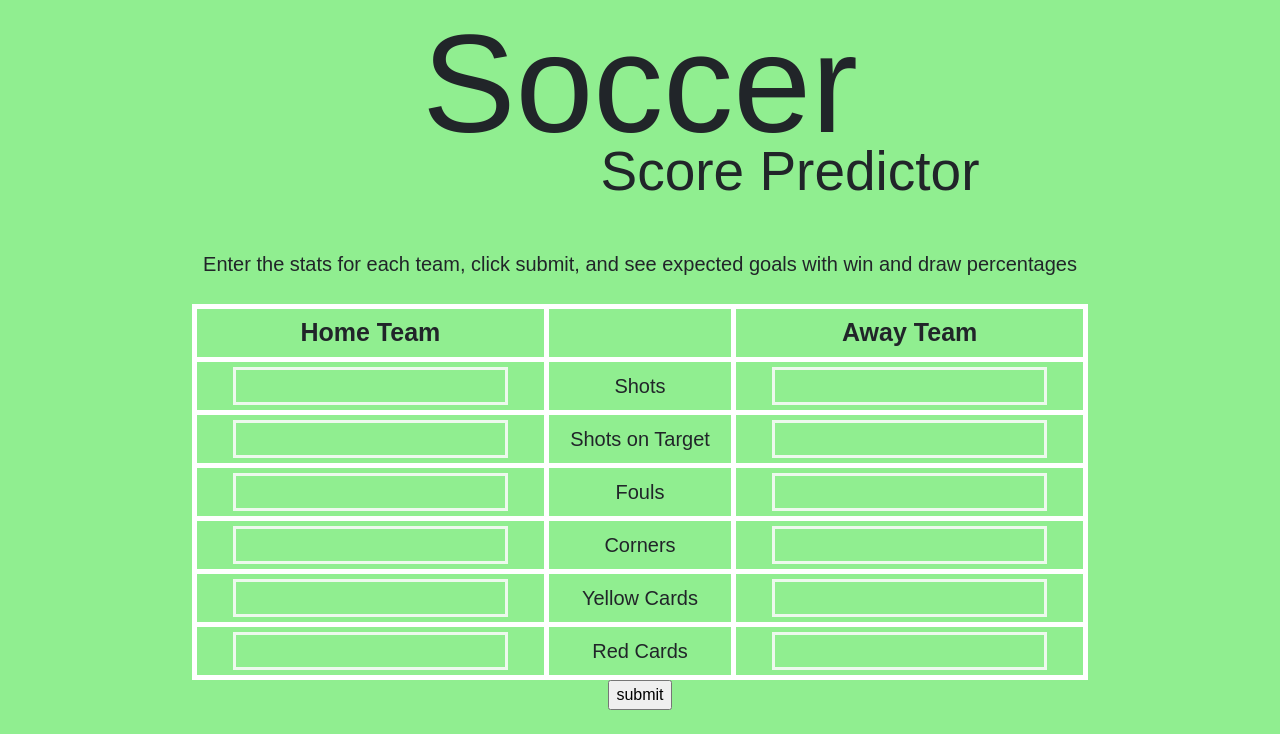
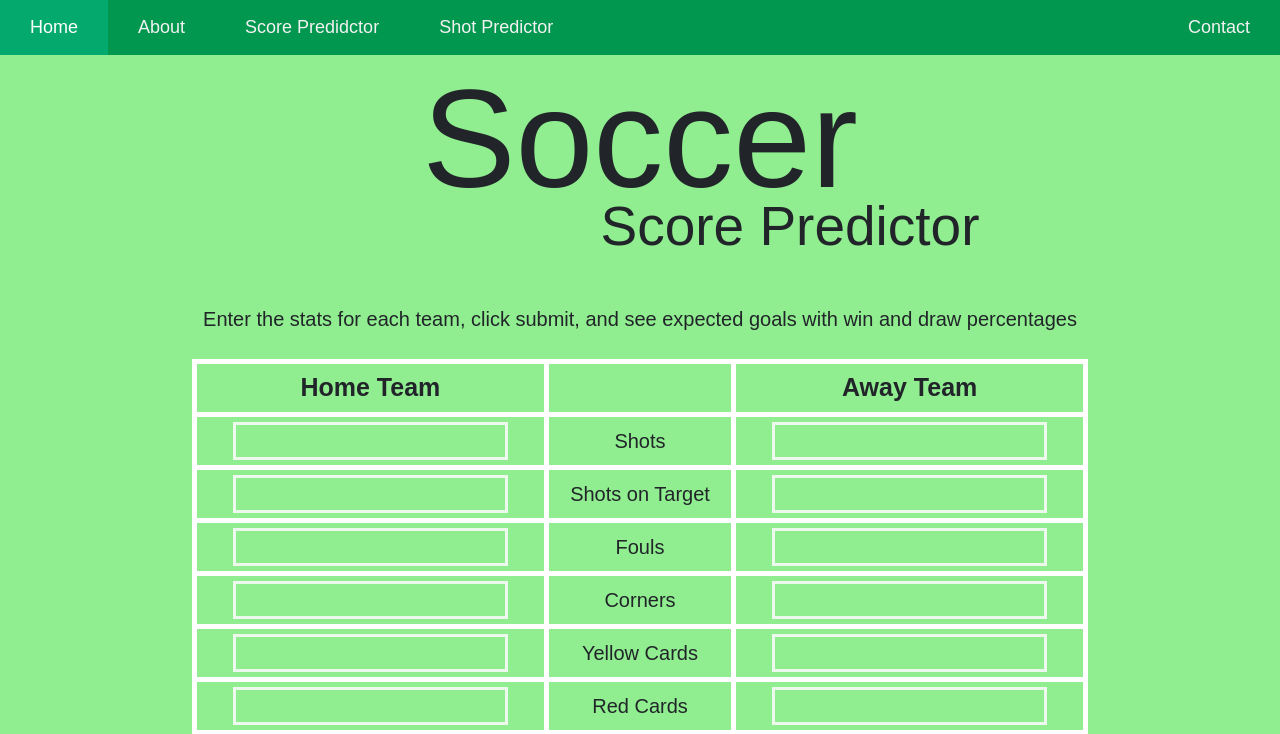
Before and after one commit to skvarnaj/Soccer-Predictor, a Flask app: page /homestats in a window 1280 px wide. Shown: the top 734 px of the page. Run offline with Flask 2, Linux system fonts and the light colour scheme; parts of the project's set-up code (start-up, migrations or seed data) failed here and were passed over.

Commit message:
feat: rough update to make site complete

```diff
--- a/main.py
+++ b/main.py
@@ -16,6 +16,48 @@ app.config['SECRET_KEY'] = 'b43e4b51d4f030a6f240c4bf5e41bcf5'
 app.config['SQLALCHEMY_DATABASE_URI'] = 'sqlite:///db.sqlite'
 
 db = SQLAlchemy(app)
+
+@app.route("/", methods = ['GET', 'POST'])
+def landing():
+    return render_template("home.html", title = 'landing')
+
+@app.route("/about", methods = ['GET', 'POST'])
+def about():
+    return render_template("about.html", title = 'about')
+
+@app.route("/contact", methods = ['GET', 'POST'])
+def contact():
+    return render_template("contact.html", title = 'contact')
+
+@app.route("/predictor", methods = ['GET', 'POST'])
+def index():
+    return render_template('homestats.html', title = 'homestats')
+
+@app.route('/homestats', methods = ['GET', 'POST'])
+def homestats():
+    return render_template('homestats.html', title = 'homestats')
+
+@app.route("/temp", methods = ['GET', 'POST'])
+def temp():
+    return render_template('temp.html', title = 'temp')
+
+@app.route("/preplot", methods = ['GET', 'POST'])
+def cordplot():
+    return render_template("cordplot.html", title = 'preplot')
+
+@app.route("/plot", methods = ['GET', 'POST'])
+def plot():
+    form_data = request.form
+    xcord = request.form.get('xcord')
+    ycord = request.form.get('ycord')
+    xcord = int(xcord)
+    ycord = int(ycord)
+    goal = Goal(xcord, ycord)
+    percent = goal.is_goal()
+    fig = goal.shot_chart()
+    fig.savefig('static/myplot.png',  pad_inches=0, dpi=300)
+
+    return render_template("plot.html", title = 'plot', fig = fig, form_data = form_data, xcord=xcord, ycord=ycord, percent=percent)
 
 @app.route('/prediction',  methods = ['GET', 'POST'])
 def prediction():
@@ -50,39 +92,5 @@ def prediction():
     cornersa = cornersa, yellowa = yellowa, reda = reda, XG_home = XG_home, XG_away = XG_away, percentages = percentages,
     home_win_percentage = home_win_percentage, away_win_percentage = away_win_percentage, draw_percentage = draw_percentage)
 
-@app.route("/predictor", methods = ['GET', 'POST'])
-def index():
-    return render_template('homestats.html', title = 'homestats')
-
-@app.route('/homestats', methods = ['GET', 'POST'])
-def homestats():
-    return render_template('homestats.html', title = 'homestats')
-
-@app.route("/temp", methods = ['GET', 'POST'])
-def temp():
-    return render_template('temp.html', title = 'temp')
-
-@app.route("/preplot", methods = ['GET', 'POST'])
-def cordplot():
-    return render_template("cordplot.html", title = 'preplot')
-
-@app.route("/", methods = ['GET', 'POST'])
-def landing():
-    return render_template("landing.html", title = 'landing')
-
-@app.route("/plot", methods = ['GET', 'POST'])
-def plot():
-    form_data = request.form
-    xcord = request.form.get('xcord')
-    ycord = request.form.get('ycord')
-    xcord = int(xcord)
-    ycord = int(ycord)
-    goal = Goal(xcord, ycord)
-    percent = goal.is_goal()
-    fig = goal.shot_chart()
-    fig.savefig('static/myplot.png',  pad_inches=0, dpi=300)
-
-    return render_template("plot.html", title = 'plot', fig = fig, form_data = form_data, xcord=xcord, ycord=ycord, percent=percent)
-
 if __name__ == "__main__":
     app.run(host="127.0.0.1", port=8080, debug=True)
--- /dev/null
+++ b/templates/about.html
@@ -0,0 +1 @@
+{%  extends "test.html" %}
--- /dev/null
+++ b/templates/base.html
@@ -0,0 +1,216 @@
+<!DOCTYPE html>
+<html>
+<!-- Required meta tags -->
+<meta charset="utf-8">
+<meta name="viewport" content="width=device-width, initial-scale=1">
+
+<!-- Bootstrap CSS -->
+<link href="https://cdn.jsdelivr.net/npm/bootstrap@5.1.3/dist/css/bootstrap.min.css" rel="stylesheet" integrity="sha384-1BmE4kWBq78iYhFldvKuhfTAU6auU8tT94WrHftjDbrCEXSU1oBoqyl2QvZ6jIW3" crossorigin="anonymous">
+<head>
+<link rel= "stylesheet" type= "text/css" href="{{ url_for('static', filename='css/main.css') }}" />
+<style>
+  table {
+    border: white;
+    width:70%;
+  }
+  table.center {
+  margin-left: auto;
+  margin-right: auto;
+  }
+  table, th, td {
+    border: 5px solid white;
+    border-collapse: collapse;
+  }
+  th, td {
+    padding: 5px;
+    text-align: center;
+  }
+  th{
+    font-size: 25px;
+  }
+  td{
+    font-size: 20px;
+  }
+  #t01 tr:nth-child(even) {
+    background-color: #eee;
+  }
+  #t01 tr:nth-child(odd) {
+   background-color: #fff;
+  }
+  #t01 th {
+    background-color: black;
+    color: white;
+  }
+  input[type=number] {
+      border:  3px solid rgba(245, 250, 245, 0.925);
+      background-color: transparent;
+      color: solid black;
+  }
+  .btn-group button {
+  background-color: rgb(144, 238, 144); /* Green background */
+  border: 3px solid green; /* Green border */
+  color: rgb(9, 9, 9); /* White text */
+  padding: 10px 24px; /* Some padding */
+  cursor: pointer; /* Pointer/hand icon */
+  float: center;
+  height: 150px;
+  width: 200px;
+  margin-left: auto;
+  margin-right: auto;
+  opacity: 1;
+  transition: 0.3s;
+ }
+ .btn-group button:hover {opacity: 0.6}
+
+  table {
+    border: white;
+    width:70%;
+  }
+  table.center {
+  margin-left: auto;
+  margin-right: auto;
+  }
+  table, th, td {
+    border: 5px solid white;
+    border-collapse: collapse;
+  }
+  th, td {
+    padding: 5px;
+    text-align: center;
+  }
+  th{
+    font-size: 25px;
+  }
+  td{
+    font-size: 20px;
+  }
+  #t01 tr:nth-child(even) {
+    background-color: #eee;
+  }
+  #t01 tr:nth-child(odd) {
+   background-color: #fff;
+  }
+  #t01 th {
+    background-color: black;
+    color: white;
+  }
+  input[type=number] {
+      border:  3px solid rgba(245, 250, 245, 0.925);
+      background-color: transparent;
+      color: solid black;
+  }
+  .cn {
+  display: table-cell;
+  width: 500px;
+  height: 500px;
+  vertical-align: top;
+  text-align: center;
+  padding-top: 5%;
+}
+
+.inner {
+  display: inline-block;
+  width: 200px; height: 300px;
+}
+
+.topnav {
+  overflow: hidden;
+  background-color: rgb(2, 151, 79);
+}
+.topnav a {
+  float: left;
+  color: #f2f2f2;
+  text-align: center;
+  padding: 14px 30px;
+  text-decoration: none;
+  font-size: 18px;
+}
+.topnav a:hover {
+  background-color: #ddd;
+  color: black;
+}
+.topnav a.active {
+  background-color: #04AA6D;
+  color: white;
+}
+
+.topnav a.right {
+  float: right;
+}
+  </style>
+</head>
+<div class="topnav">
+  <a class="active" href="/">Home</a>
+  <a href="/about">About</a>
+  <a href="/predictor">Score Predidctor</a>
+  <a href="/preplot">Shot Predictor</a>
+  <a class='right' href="/contact">Contact</a>
+</div>
+<body>
+<h1>Soccer</h1>
+<h2>Score Predictor</h2>
+<p><br></p>
+<h3>Enter the stats for each team, click submit, and see expected goals with win and draw percentages</h3>
+<table class = "center">
+  <tr>
+    <th>Home Team</th>
+    <th></th>
+    <th>Away Team</th>
+  </tr>
+  <tr>
+    <td> {%block firsthome%}
+    {%endblock firsthome%}</td>
+    <td>Shots</td>
+    <td>{%block firstaway%}
+      {%endblock firstaway%}</td>
+  </tr>
+  <tr>
+    <td>
+      {%block secondhome%}
+    {%endblock secondhome%}</td>
+    <td>Shots on Target</td>
+    <td>{%block secondaway%}
+      {%endblock secondaway%}</td>
+  </tr>
+  <tr>
+    <td>{%block thirdhome%}
+      {%endblock thirdhome%}</td>
+    <td>Fouls</td>
+    <td>{%block thirdaway%}
+      {%endblock thirdaway%}</td>
+  </tr>
+  <tr>
+    <td>
+      {%block fourthhome%}{%endblock fourthhome%}</td>
+    <td>Corners</td>
+    <td>{%block fourthaway%}
+      {%endblock fourthaway%}</td>
+  </tr>
+  <tr>
+    <td>
+      {%block fifthhome%}{%endblock fifthhome%}<br></td>
+    <td>Yellow Cards</td>
+    <td>{%block fifthaway%}
+      {%endblock fifthaway%}</td>
+  </tr>
+  <tr>
+    <td>
+      {%block sixthhome%}{%endblock sixthhome%}</td>
+    <td>Red Cards</td>
+    <td>{%block sixthaway%}
+      {%endblock sixthaway%}</td>
+  </tr>
+</table>
+{% block submithome%}
+{%endblock submithome%}
+
+{% block content %}{% endblock content %}
+
+</body>
+<body>
+  <!-- Optional JavaScript; choose one of the two! -->
+
+  <!-- Option 1: Bootstrap Bundle with Popper -->
+  <script src="https://cdn.jsdelivr.net/npm/bootstrap@5.1.3/dist/js/bootstrap.bundle.min.js" integrity="sha384-ka7Sk0Gln4gmtz2MlQnikT1wXgYsOg+OMhuP+IlRH9sENBO0LRn5q+8nbTov4+1p" crossorigin="anonymous"></script>
+</body>
+</html>
--- a/templates/home.html
+++ b/templates/home.html
@@ -1,120 +1,23 @@
-<!DOCTYPE html>
-<html>
-<!-- Required meta tags -->
-<meta charset="utf-8">
-<meta name="viewport" content="width=device-width, initial-scale=1">
-
-<!-- Bootstrap CSS -->
-<link href="https://cdn.jsdelivr.net/npm/bootstrap@5.1.3/dist/css/bootstrap.min.css" rel="stylesheet" integrity="sha384-1BmE4kWBq78iYhFldvKuhfTAU6auU8tT94WrHftjDbrCEXSU1oBoqyl2QvZ6jIW3" crossorigin="anonymous">
-<head>
-<link rel= "stylesheet" type= "text/css" href="{{ url_for('static', filename='css/main.css') }}" />
-<style>
-  table {
-    border: white;
-    width:70%;
-  }
-  table.center {
-  margin-left: auto;
-  margin-right: auto;
-  }
-  table, th, td {
-    border: 5px solid white;
-    border-collapse: collapse;
-  }
-  th, td {
-    padding: 5px;
-    text-align: center;
-  }
-  th{
-    font-size: 25px;
-  }
-  td{
-    font-size: 20px;
-  }
-  #t01 tr:nth-child(even) {
-    background-color: #eee;
-  }
-  #t01 tr:nth-child(odd) {
-   background-color: #fff;
-  }
-  #t01 th {
-    background-color: black;
-    color: white;
-  }
-  input[type=number] {
-      border:  3px solid rgba(245, 250, 245, 0.925);
-      background-color: transparent;
-      color: solid black;
-  }
-  </style>
-</head>
-<body>
-
-
-<h1>Soccer</h1>
-<h2>Score Predictor</h2>
-<p><br></p>
-<h3>Enter the stats for each team, click submit, and see expected goals with win and draw percentages</h3>
-<table class = "center">
-  <tr>
-    <th>Home Team</th>
-    <th></th>
-    <th>Away Team</th>
-  </tr>
-  <tr>
-    <td> {%block firsthome%}
-    {%endblock firsthome%}</td>
-    <td>Shots</td>
-    <td>{%block firstaway%}
-      {%endblock firstaway%}</td>
-  </tr>
-  <tr>
-    <td>
-      {%block secondhome%}
-    {%endblock secondhome%}</td>
-    <td>Shots on Target</td>
-    <td>{%block secondaway%}
-      {%endblock secondaway%}</td>
-  </tr>
-  <tr>
-    <td>{%block thirdhome%}
-      {%endblock thirdhome%}</td>
-    <td>Fouls</td>
-    <td>{%block thirdaway%}
-      {%endblock thirdaway%}</td>
-  </tr>
-  <tr>
-    <td>
-      {%block fourthhome%}{%endblock fourthhome%}</td>
-    <td>Corners</td>
-    <td>{%block fourthaway%}
-      {%endblock fourthaway%}</td>
-  </tr>
-  <tr>
-    <td>
-      {%block fifthhome%}{%endblock fifthhome%}<br></td>
-    <td>Yellow Cards</td>
-    <td>{%block fifthaway%}
-      {%endblock fifthaway%}</td>
-  </tr>
-  <tr>
-    <td>
-      {%block sixthhome%}{%endblock sixthhome%}</td>
-    <td>Red Cards</td>
-    <td>{%block sixthaway%}
-      {%endblock sixthaway%}</td>
-  </tr>
-</table>
-{% block submithome%}
-{%endblock submithome%}
-
-{% block content %}{% endblock content %}
-
-</body>
-<body>
-  <!-- Optional JavaScript; choose one of the two! -->
-
-  <!-- Option 1: Bootstrap Bundle with Popper -->
-  <script src="https://cdn.jsdelivr.net/npm/bootstrap@5.1.3/dist/js/bootstrap.bundle.min.js" integrity="sha384-ka7Sk0Gln4gmtz2MlQnikT1wXgYsOg+OMhuP+IlRH9sENBO0LRn5q+8nbTov4+1p" crossorigin="anonymous"></script>
-</body>
-</html>
+{%  extends "test.html" %}
+{%block all%}
+<div class="cn">
+<div class = "inner" style="float: left; width 50%; padding-left: 75px;">
+    <h1>Soccer</h1>
+    <h1>Predictor</h1>
+</div>
+</div>
+<div class="cn">
+<div class="inner" style="float: right; width 50%; padding-right: 25px">
+    <img src= 'static/myplot.png' height="350" width="500">
+</div>
+</div>
+<p>Try the 2 interactive models by clicking below!</p>
+<div class="btn-group" style="width:500px">
+  <form action = '/predictor' method = 'post' style="padding-right: 50px">
+    <button> Score Predictor<br> "The OG"</button>
+  </form>
+  <form action = '/preplot' method = 'post' style="padding-left: 50px">
+    <button> Shot Predictor</button>
+  </form>
+</div>
+{%endblock all%}
--- a/templates/homestats.html
+++ b/templates/homestats.html
@@ -1,4 +1,4 @@
-{%  extends "home.html" %}
+{%  extends "base.html" %}
 {%block firsthome%}
 <form action = '/prediction#bottom' method = 'post'>
     <input type = 'number' name = 'shotsh'/>
--- a/templates/plot.html
+++ b/templates/plot.html
@@ -1,4 +1,5 @@
-
+{%  extends "test.html" %}
+{%block all%}
 <!DOCTYPE html>
 <html lang="en">
 <head>
@@ -70,3 +71,5 @@ h3 {
 </body>
 <div id="bottom"></div>
 </html>
+
+{%endblock all%}
--- a/templates/prediction.html
+++ b/templates/prediction.html
@@ -1,4 +1,4 @@
-{%  extends "home.html" %}
+{%  extends "base.html" %}
 
 {%block firsthome%}
 {{ shotsh }}
--- a/templates/preplot.html
+++ b/templates/preplot.html
@@ -1,3 +1,6 @@
+{%  extends "test.html" %}
+{%block all%}
+
 <!DOCTYPE html>
 <html lang="en">
 <head>
@@ -75,3 +78,5 @@
     </p>
 </body>
 </html>
+
+{%endblock all%}
```
Also changed, not shown: templates/contact.html (added, +10 -0 lines), templates/test.html (renamed from templates/landing.html, +43 -26 lines).
